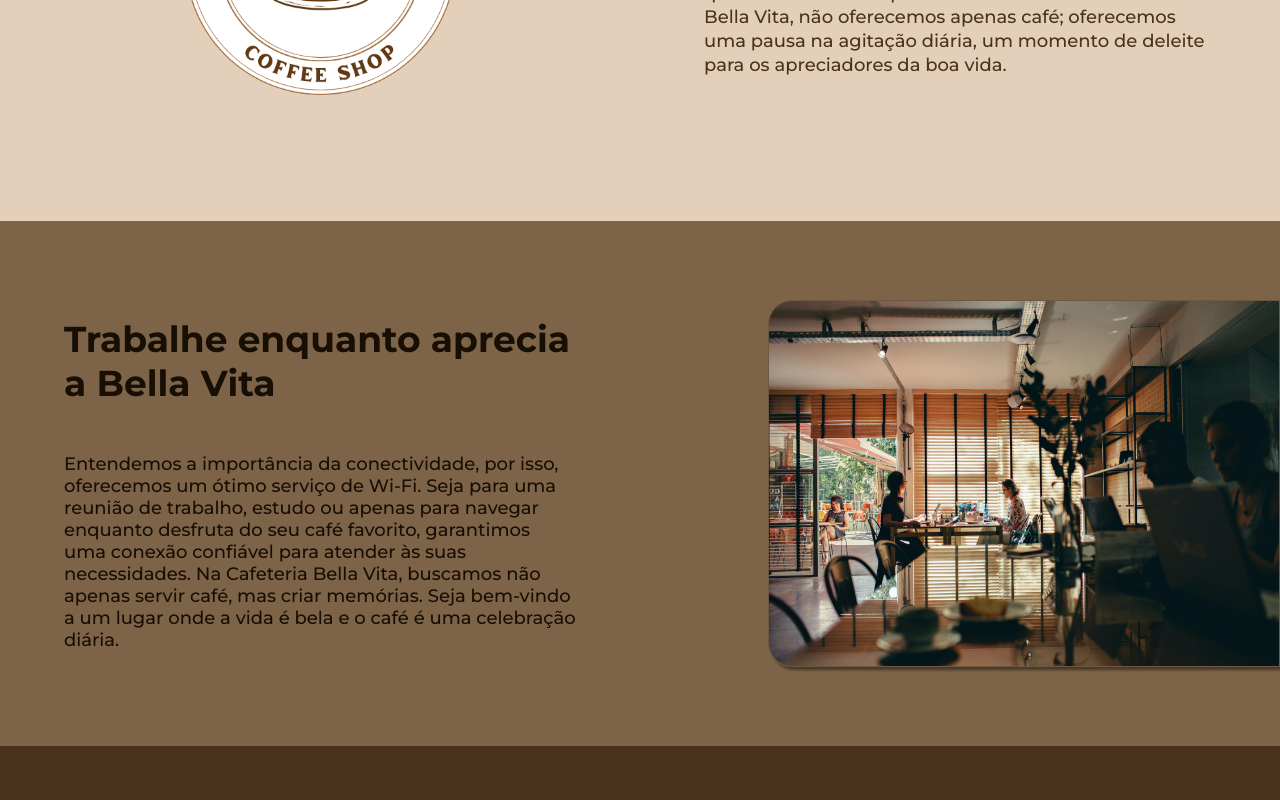
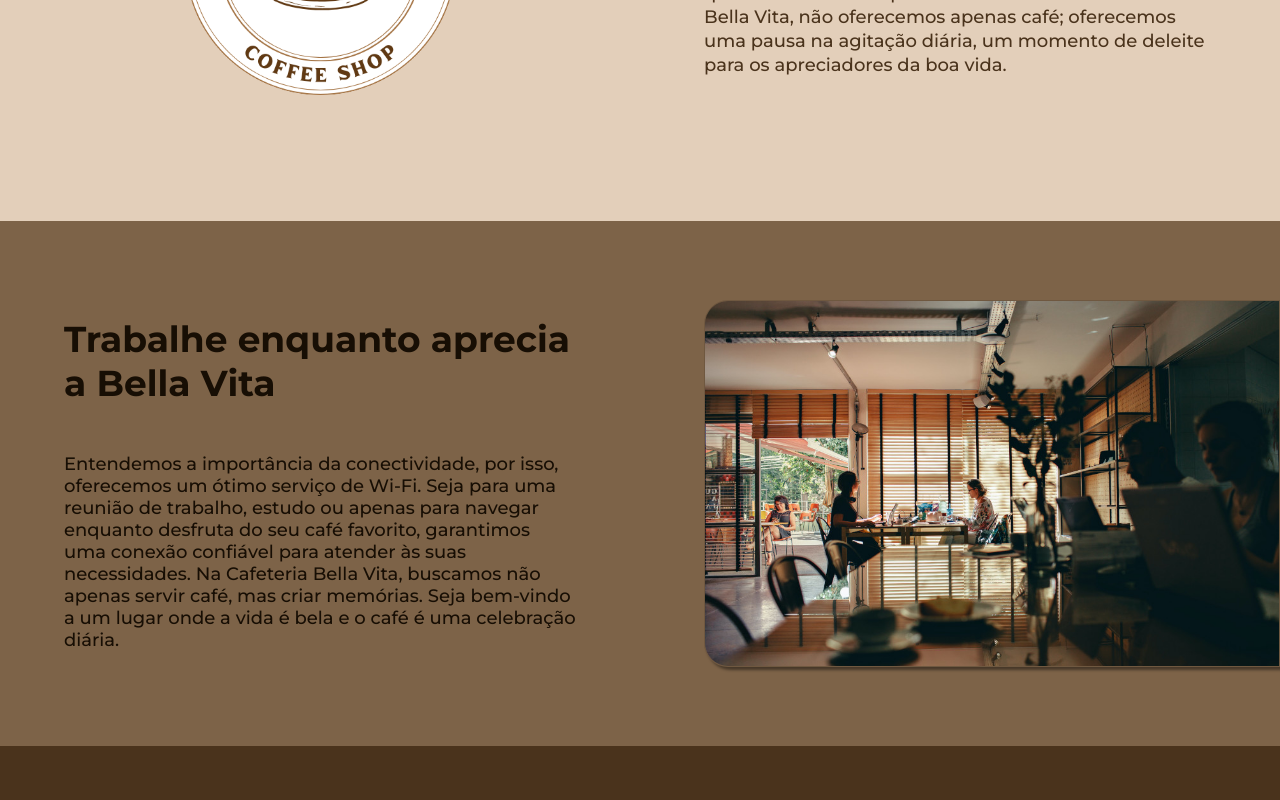
Before and after one commit to gabrielavila27/bella-vita-coffee-shop, a React (Vite) app: page / in a window 1280 px wide. Shown: the part 1112-1912 px from the top of the page. Built offline with nearby package versions, Linux system fonts and the light colour scheme; a web font is replaced by a local one.

Commit message:
work image resize

```diff
--- a/src/components/CardMenu/CardMenu.module.css
+++ b/src/components/CardMenu/CardMenu.module.css
@@ -44,6 +44,7 @@
     margin: 0 0.5rem;
 }
 
+
 @media(max-width: 468px){
     .cardItem{
         height: 31em;
--- a/src/components/Work/Work.module.css
+++ b/src/components/Work/Work.module.css
@@ -45,6 +45,12 @@
     color: #170E04;
 }
 
+@media(max-width: 1900px){
+    .divImageWork{
+        width: 90%;
+        height: 70%;
+    }
+}
 @media(max-width: 1024px){
     .sectionWork{
         grid-template-columns: 1fr;
```
